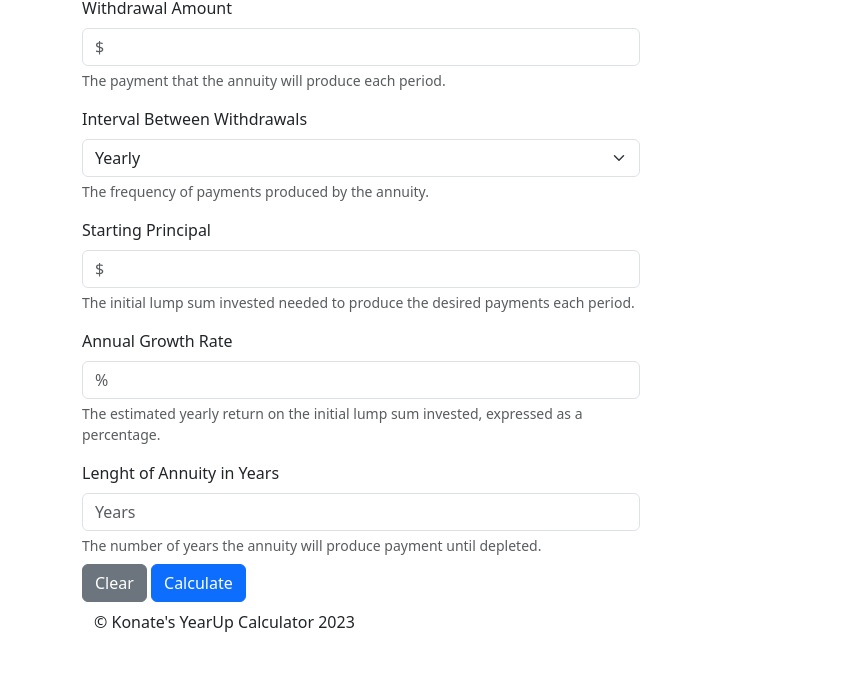
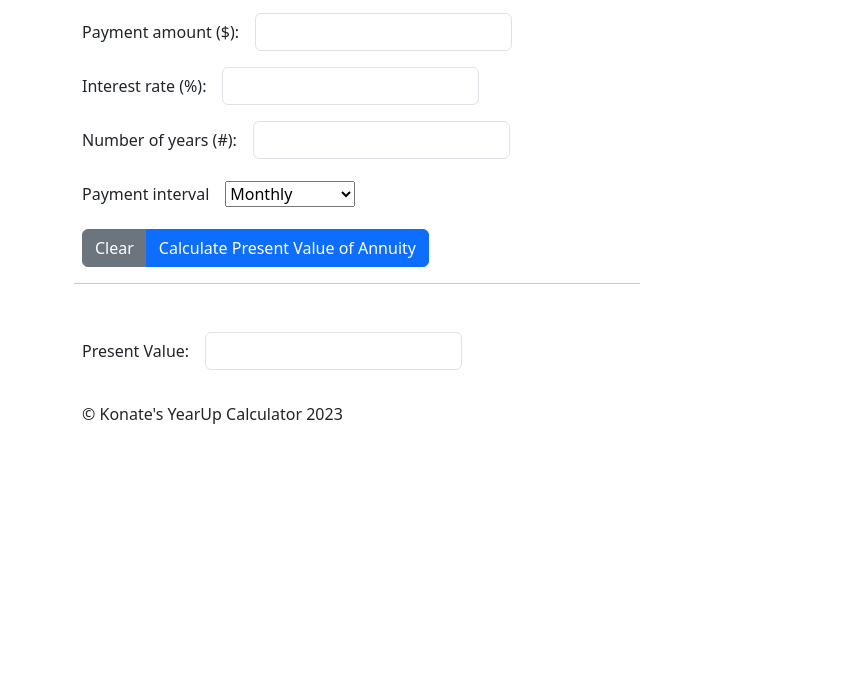
Before and after one commit to konate00/financialCalculators, a plain HTML site: page annuityCalculator.html in a window 1280 px wide. Shown: the part 124-800 px from the top of the page, without its empty margins (0-841 px from the left). Drawn offline with nearby package versions, Linux system fonts and the light colour scheme.

Commit message:
Annuity Calculator completed

```diff
--- a/annuityCalculator.html
+++ b/annuityCalculator.html
@@ -39,8 +39,88 @@
             </div>
           </nav>
     </header>
+
+    <div class="container">
+      <div class="row">
+        <div class="col">
+          <h1 class="col text-align-center">Present Value of Annuity Calculator</h1>
+
+          <hr class="col-sm-6 justify-item-center">
+
+        </div>
+      </div>
+      <div class="row g-3 align-items-center mb-3">
+        <div class="col-auto">
+          <label for="inputPayment" class="col-form-label">Payment amount ($):</label>
+        </div>
+        <div class="col-auto">
+          <input type="text" id="inputPayment" class="form-control">
+        </div>
+      </div>
+
+      <div class="row g-3 align-items-center mb-3">
+        <div class="col-auto">
+          <label for="inputInterest" class="col-form-label">Interest rate (%):</label>
+        </div>
+        <div class="col-auto">
+          <input type="text" id="inputInterest" class="form-control" aria-describedby="passwordHelpInline">
+        </div>
+      </div>
+
+      <div class="row g-3 align-items-center mb-3">
+        <div class="col-auto">
+          <label for="inputYears" class="col-form-label">Number of years (#):</label>
+        </div>
+        <div class="col-auto">
+          <input type="text" id="inputYears" class="form-control">
+        </div>
+      </div>
+
+      <div class="row g-3 align-items-center mb-3">
+        <div class="col-auto">
+          <label for="input" class="col-form-label">Payment interval</label>
+        </div>
+        <div class="col-auto">
+          <select name="" id="form-select">
+            <option value="months">Monthly</option>
+            <option value="months">Quarterly</option>
+            <option value="months">Semi-Annually</option>
+            <option value="months">Annually</option>
+          </select>
+        </div>
+        <div class="input-group">
+          <button class="btn btn-secondary">Clear</button>
+          <button class="btn btn-primary" id="buttonCalculate">Calculate Present Value of Annuity </button>
+        </div>
+
+        <hr class="col-sm-6 justify-item-center">
+
+        <div class="row g-3 align-items-center mb-3">
+          <div class="col-auto">
+            <label for="outputPresentValue" class="col-form-label">Present Value:</label>
+          </div>
+          <div class="col-auto">
+            <input type="text" id="outputPresentValue" class="form-control">
+          </div>
+        </div>
+      </div>
+    </div>
+
+    <footer class="container">
+      <div class="row">
+          <div class="col">
+              <p>&copy; Konate's YearUp Calculator 2023</p>
+          </div>
+      </div>
+   </footer>
+
 <!-- Page Content -->
-    <div class="container">
+
+
+
+
+
+    <!-- <div class="container">
           <div class="col">
             <h1 class="heading mb-3">Annuity Calculator</h1>
           </div>
@@ -77,16 +157,10 @@
           <div class="box">
             <button class="btn btn-secondary mb-2" id="clear" type="button">Clear</button>
             <button class="btn btn-primary mb-2" id="calculate" type="button">Calculate</button>
-          </div>
+          </div> -->
 
 
-          <footer class="container">
-            <div class="row">
-                <div class="col">
-                    <p>&copy; Konate's YearUp Calculator 2023</p>
-                </div>
-            </div>
-        </footer>
+
 
 
 
@@ -94,6 +168,7 @@
     <script src="https://cdn.jsdelivr.net/npm/bootstrap@5.3.2/dist/js/bootstrap.bundle.min.js"
         integrity="sha384-C6RzsynM9kWDrMNeT87bh95OGNyZPhcTNXj1NW7RuBCsyN/o0jlpcV8Qyq46cDfL"
         crossorigin="anonymous"></script>
+          <script src="scripts/annuity.js"></script>
 </body>
 
 </html>
--- a/scripts/annuity.js
+++ b/scripts/annuity.js
@@ -0,0 +1,34 @@
+"use strict";
+
+window.onload = init;
+
+function init(){
+    const buttonCalculate = document.getElementById("buttonCalculate");
+    buttonCalculate.onclick = buttonCalculateClick;
+}
+
+function buttonCalculateClick(){
+        // Get starting Values.
+
+    const inputPayment = parseFloat(document.getElementById("inputPayment").value); // PMT
+    const inputInterest = parseFloat(document.getElementById("inputInterest").value);
+    const inputYears = parseFloat(document.getElementById("inputYears").value);
+
+        //Calculations....
+
+    // Convert the interest Rate from percentage to decimal.
+    let annualInterestRateInDecimal = (inputInterest / 100);
+    let monthlyInterestRate = (annualInterestRateInDecimal / 12); // r
+
+    let numberOfMonth = inputYears * 12; // n
+
+    let presentValue = inputPayment *
+        (
+            (1-(1 + monthlyInterestRate)** (- numberOfMonth)) / monthlyInterestRate
+
+        );
+
+    let outputPresentValue = document.getElementById("outputPresentValue");
+
+    outputPresentValue.value = presentValue.toFixed(2);
+}
```
